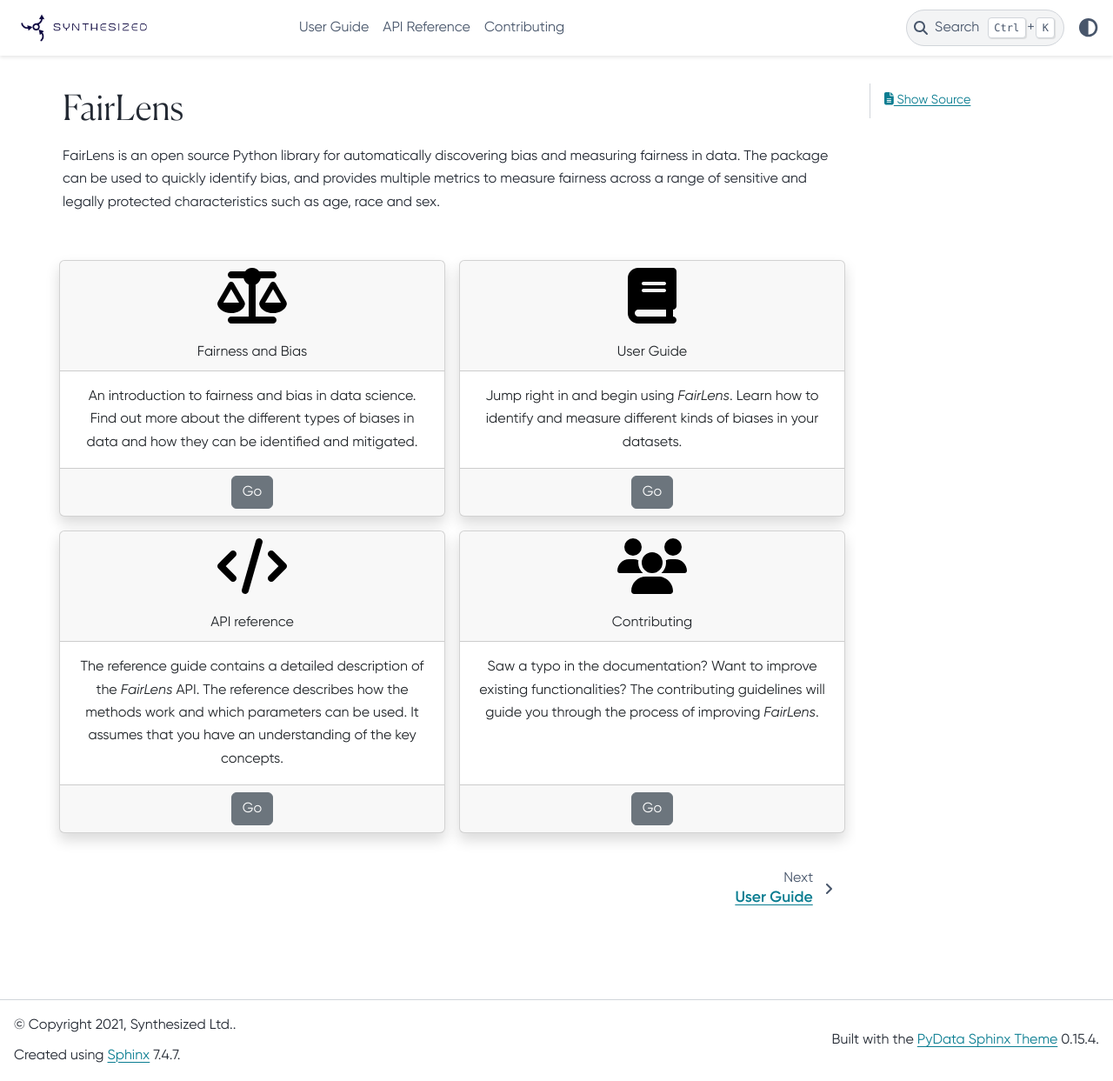
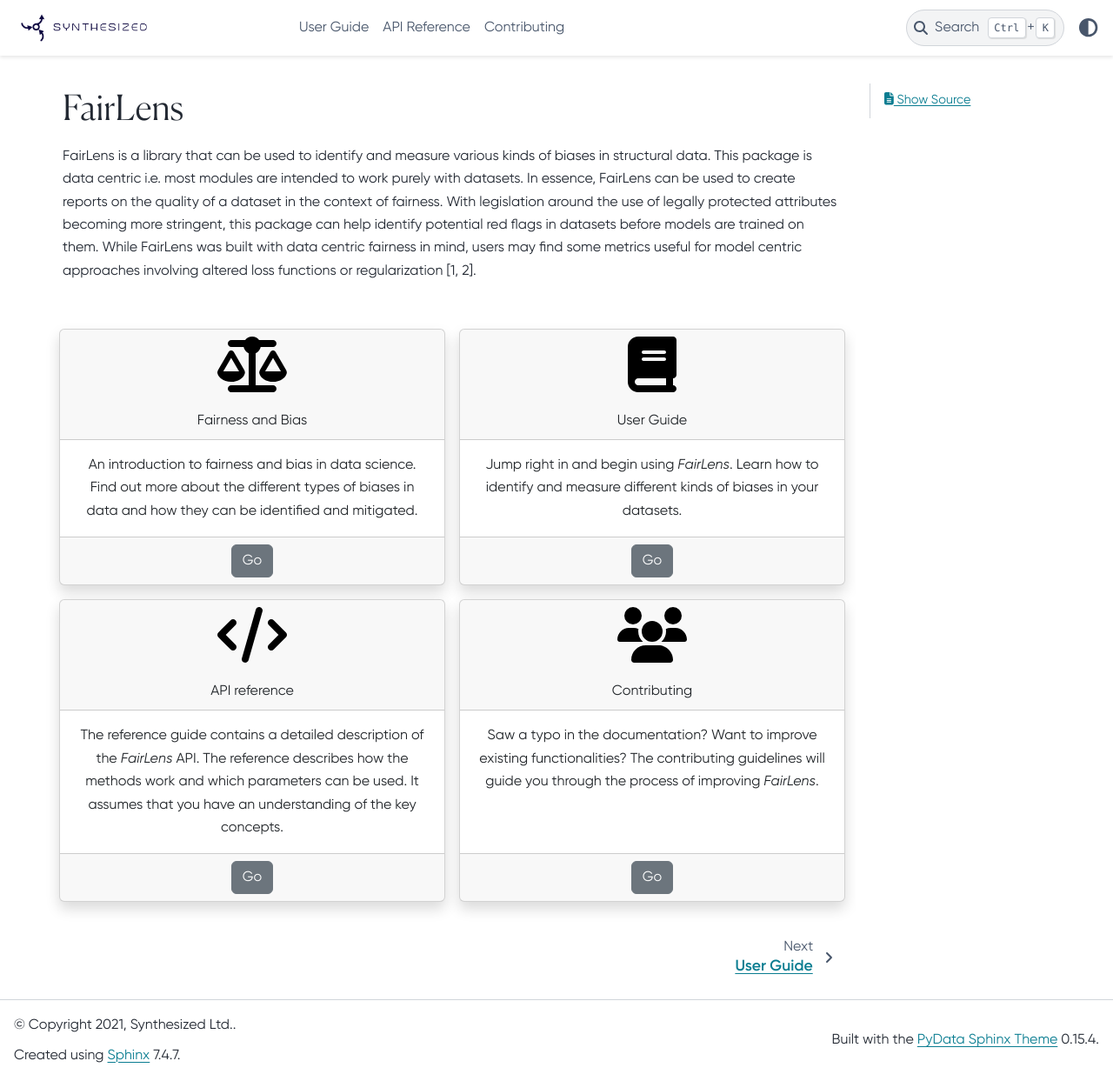
Before and after one commit to synthesized-io/fairlens, a Sphinx documentation site: the page built from docs/index.rst, in a window 1280 px wide and 1243 px high. Shown: the whole window at 87% size. Built offline with Sphinx 7.4.7 and the PyData theme 0.15.4, drawn with Linux system fonts in a browser that asks for light colours.

Commit message:
update docs

```diff
--- a/docs/index.rst
+++ b/docs/index.rst
@@ -2,9 +2,14 @@
 FairLens
 ========
 
-FairLens is an open source Python library for automatically discovering bias and measuring fairness in data.
-The package can be used to quickly identify bias, and provides multiple metrics to measure fairness across a
-range of sensitive and legally protected characteristics such as age, race and sex.
+FairLens is a library that can be used to identify and measure various kinds of biases in structural data.
+This package is data centric i.e. most modules are intended to work purely with datasets.
+In essence, FairLens can be used to create reports on the quality of a dataset in the
+context of fairness. With legislation around the use of legally protected attributes
+becoming more stringent, this package can help identify potential red flags in datasets
+before models are trained on them. While FairLens was built with data centric fairness in mind,
+users may find some metrics useful for model centric approaches involving altered
+loss functions or regularization [1, 2].
 
 .. raw:: html
 
```
Also changed, not shown: docs/user_guide/fairness.rst (+5 -8 lines), 6 other files.
